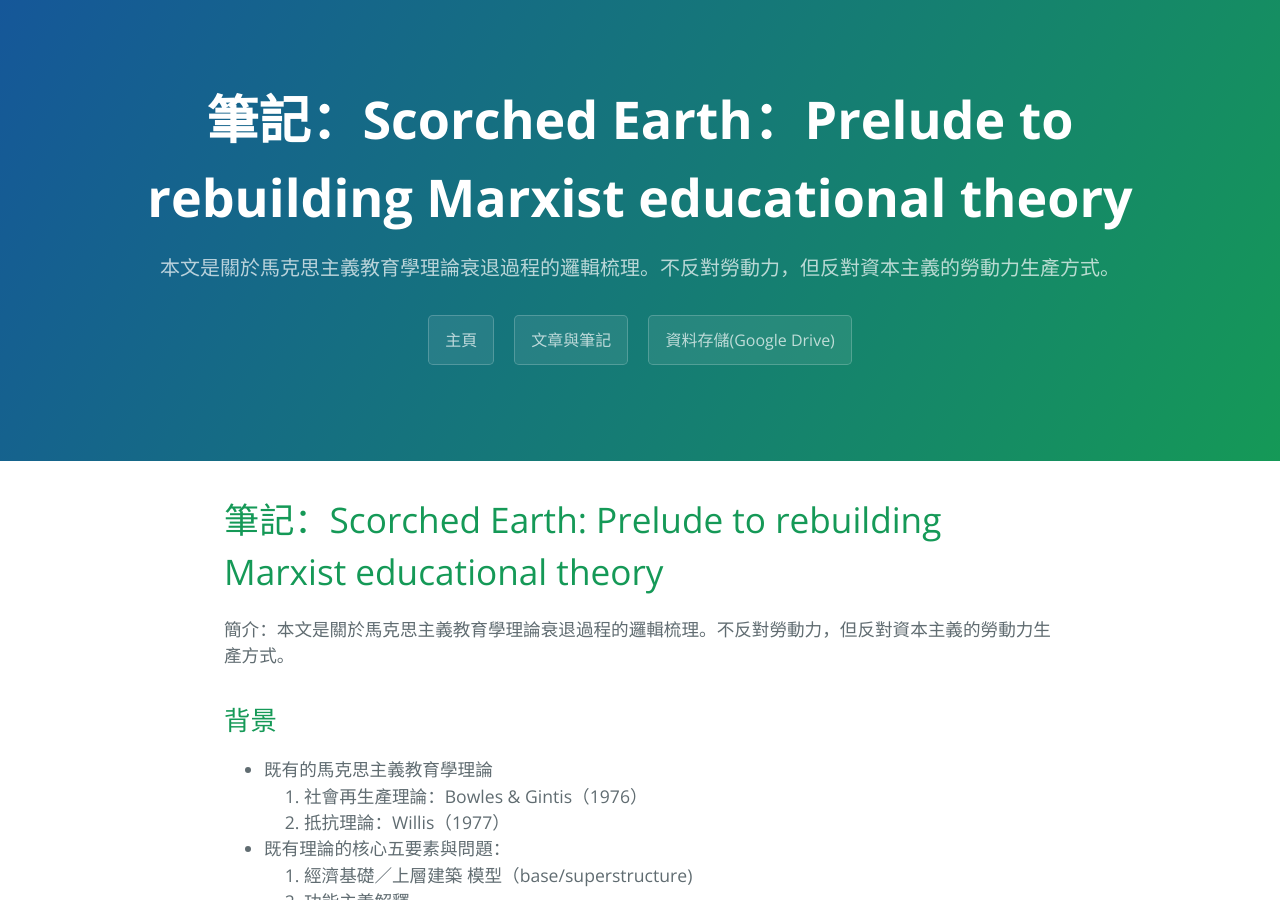
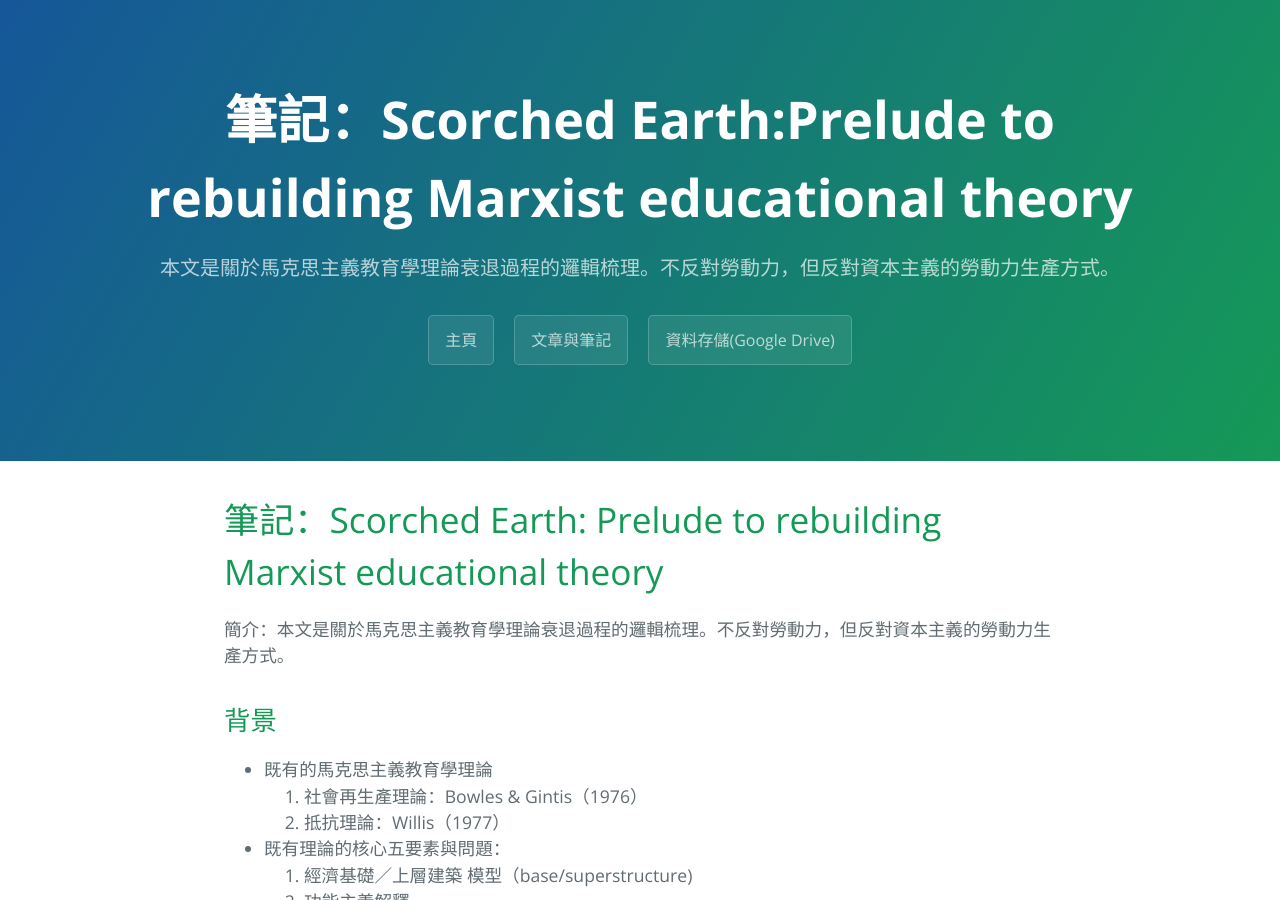
Before and after one commit to p-library/b614103080, a Jekyll site: the page built from _posts/2017-11-29-筆記-Prelude-to-rebuilding-Marxist-educational-theory.md, in a window 1280 px wide and 900 px high. Built offline with Jekyll 4.4.1, drawn with Linux system fonts in a browser that asks for light colours.

```diff
--- a/_posts/2017-11-29-筆記-Prelude-to-rebuilding-Marxist-educational-theory.md
+++ b/_posts/2017-11-29-筆記-Prelude-to-rebuilding-Marxist-educational-theory.md
@@ -1,6 +1,6 @@
 ---
 layout: page
-title: 筆記：Scorched Earth：Prelude to rebuilding Marxist educational theory
+title: 筆記：Scorched Earth:Prelude to rebuilding Marxist educational theory
 description: 本文是關於馬克思主義教育學理論衰退過程的邏輯梳理。不反對勞動力，但反對資本主義的勞動力生產方式。
 ---
 
```
